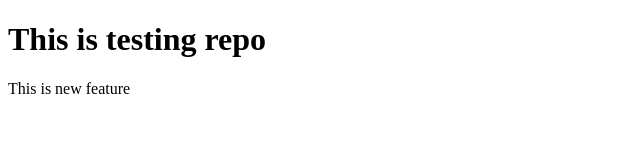
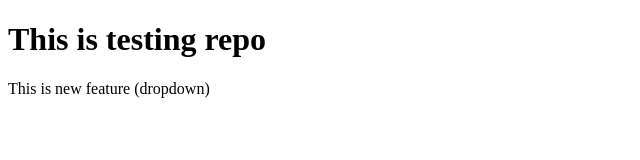
Before and after one commit to Asimfarhan-Redsky/testingRepo, a plain HTML site: page index.html in a window 1280 px wide. Shown: the whole page, without its empty margins (0-640 px from the left). Drawn offline with Linux system fonts and the light colour scheme.

```diff
--- a/index.html
+++ b/index.html
@@ -7,6 +7,6 @@
 </head>
 <body>
     <h1>This is testing repo</h1>
-    <header>This is new feature</header>
+    <header>This is new feature (dropdown)</header>
 </body>
 </html>
```
